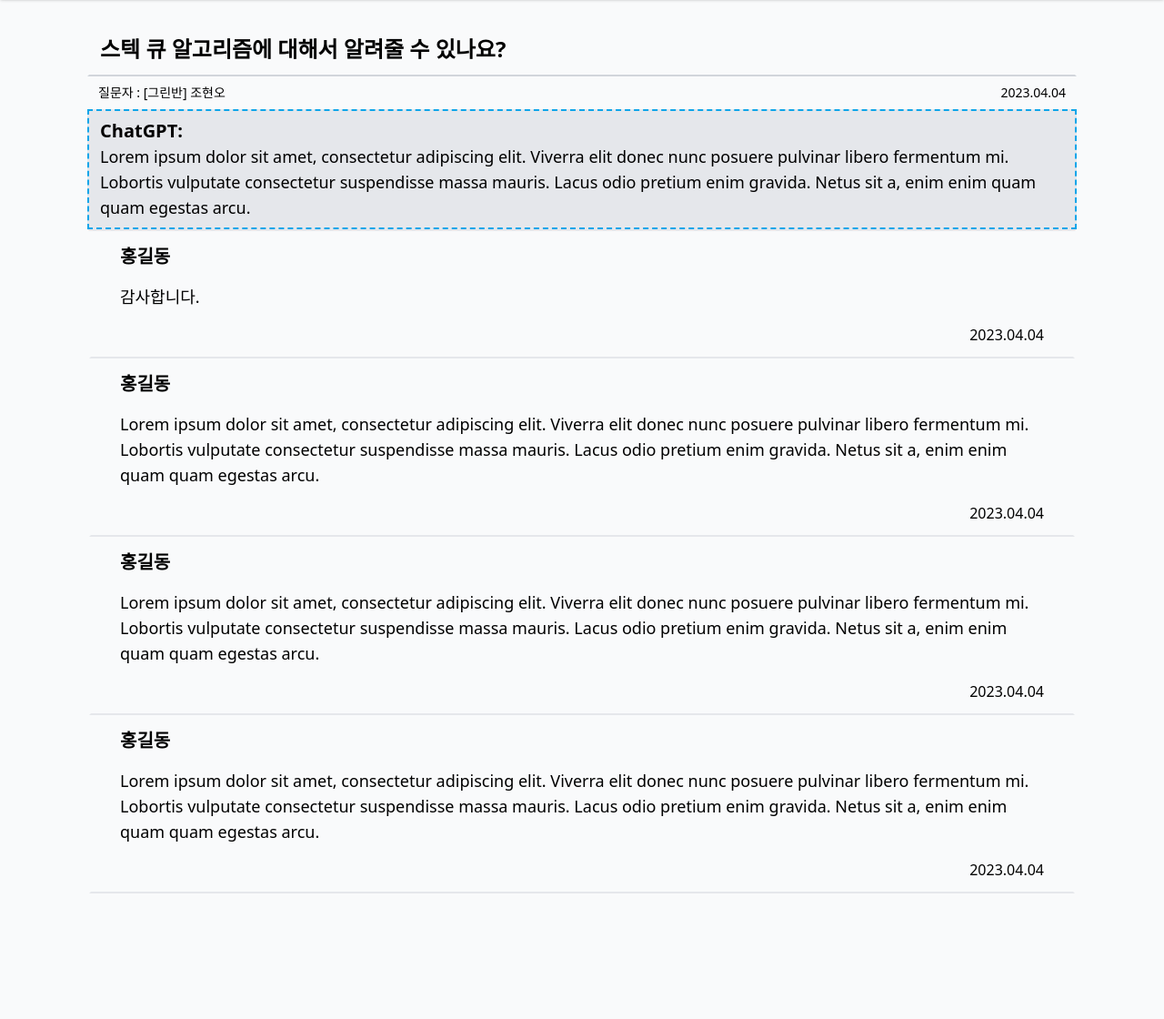
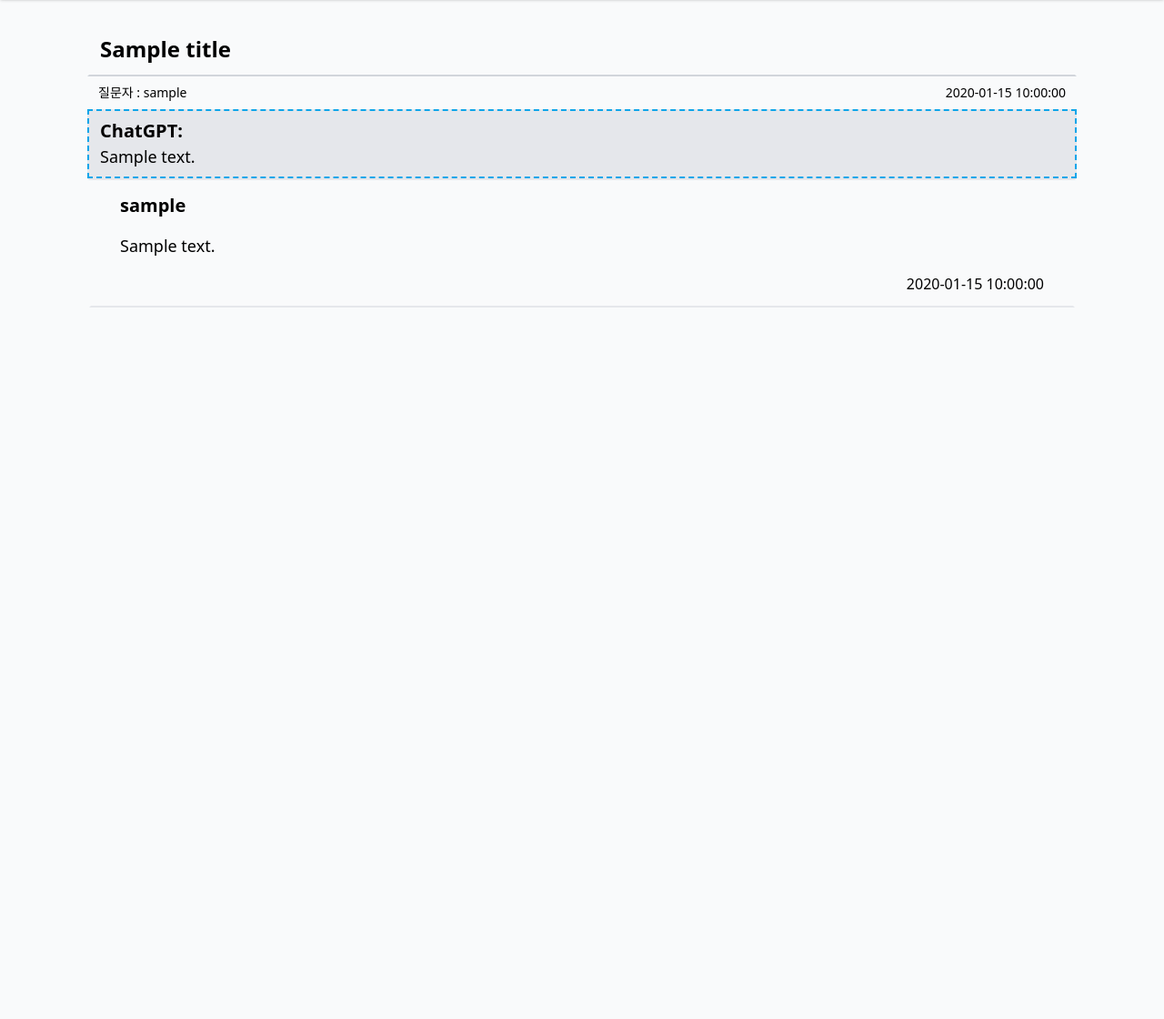
Before and after one commit to krafton-jungle-AEIOU-mini-project/JungleWiki, a Flask app: template templates/detail.html in a window 1280 px wide. Shown: the part 96-1216 px from the top of the page at 91% size. After the commit the page ends 434 px from the top, so only its background shows below. Run offline with Flask 3, Linux system fonts and the light colour scheme; the template is opened without the code that fills it: most values are stand-ins (such as "Sample title", 1, 10 or a date in 2020); some libraries are stand-ins or nearby versions.

Commit message:
[#3] Feat: detail front view

```diff
--- a/templates/detail.html
+++ b/templates/detail.html
@@ -3,27 +3,30 @@
 {% block title %}상세페이지{%endblock %}
 
 {% block script %}
+
+{% if isLogin == True %}
 <script>
-  $(document).ready(function () {
-    readAsk()
-  });
-
-  function readAsk() {
-    // $.ajax({
-    //   type: 'GET',
-    //   url: `/api/ask/${id}`,
-    //   data: {},
-    //   success: function (response) {
-    //     let ask = response['ask'];
-    //     let title = ask['title'];
-    //     let content = ask['content'];
-    //     let nickname = ask['nickname'];
-    //     let date = new Date(ask['date']);
-    //     setAskCard(title, content, nickname, date);
-    //   },
-    // });
+  function createComment() {
+    event.preventDefault();
+    let myComment = $('#myComment').val();
+    $('#myComment').val('');
+    $.ajax({
+      type: 'POST',
+      url: `/api/ask/642da906d57e19b6ce994410/comment/create`,
+      data: {
+        'comment': myComment,
+      },
+      success: function (response) {
+        alert(response['msg']);
+        if (response['result'] == 'success') {
+          window.location.reload();
+        }
+      },
+    });
   }
 </script>
+
+{% endif %}
 {% endblock %}
 
 {% block head %}
@@ -37,62 +40,35 @@
 <div class="important flex flex-col w-full items-center pb-32">
   <div class="flex flex-col w-full py-2">
     <div class="w-full border-2 border-transparent border-b-gray-300">
-      <p class="text-2xl font-bold px-3 py-3">스텍 큐 알고리즘에 대해서 알려줄 수 있나요?</p>
+      <p class="text-2xl font-bold px-3 py-3">{{title}}</p>
     </div>
     <div class="w-full flex justify-between py-2">
-      <p class="text-sm px-3">질문자 : [그린반] 조현오</p>
-      <p class="text-sm px-3">2023.04.04</p>
+      <p class="text-sm px-3">질문자 : {{nickname}}</p>
+      <p class="text-sm px-3">{{date}}</p>
     </div>
     <div class="w-full flex flex-col px-3 py-2 border-dashed border-2 border-sky-500 bg-gray-200">
       <p class="text-xl font-bold">ChatGPT:</p>
-      <p class="text-lg">Lorem ipsum dolor sit amet, consectetur adipiscing elit. Viverra elit donec nunc posuere
-        pulvinar libero fermentum mi. Lobortis vulputate consectetur suspendisse massa mauris. Lacus odio pretium enim
-        gravida. Netus sit a, enim enim quam quam egestas arcu.</p>
+      <p class="text-lg">{{content}}</p>
     </div>
     {% if isLogin == True %}
-    <form class="flex w-full gap-x-4 my-5">
-      <input id="question" name="question" type="text" autocomplete="off" required
+    <form onsubmit="createComment()" class="flex w-full gap-x-4 my-5">
+      <input id="myComment" name="myComment" type="text" autocomplete="off" required
         class="flex-auto rounded-md border-0 bg-white/5 px-3.5 py-2 text-zinc shadow-sm ring-1 ring-inset ring-black/10 focus:ring-2 focus:ring-inset focus:ring-zinc-500 sm:text-sm sm:leading-6"
         placeholder="답변을 도와주세요! ChatGPT 친구가 정확하지 않아요!">
       <button type="submit"
         class="flex-none rounded-md bg-zinc-500 px-3.5 py-2.5 text-sm font-semibold text-white shadow-sm hover:bg-zinc-400 focus-visible:outline focus-visible:outline-2 focus-visible:outline-offset-2 focus-visible:outline-zinc-500">답글달기</button>
     </form>
     {%endif%}
-    <div class="flex flex-col border-2 border-transparent border-t-gray-200">
+    <div id="comment-list" class="flex flex-col border-2 border-transparent border-t-gray-200">
+      {% for comment in commentData %}
       <div class="px-8 py-3 space-y-4 border-2 border-transparent border-b-gray-200">
-        <p class="text-xl font-bold">홍길동</p>
-        <p class="text-lg">감사합니다.</p>
+        <p class="text-xl font-bold">{{comment['nickname']}}</p>
+        <p class="text-lg">{{comment['comment']}}</p>
         <p class="text-right">
-          2023.04.04
+          {{comment['date']}}
         </p>
       </div>
-      <div class="px-8 py-3 space-y-4 border-2 border-transparent border-b-gray-200">
-        <p class="text-xl font-bold">홍길동</p>
-        <p class="text-lg">Lorem ipsum dolor sit amet, consectetur adipiscing elit. Viverra elit donec nunc posuere
-          pulvinar libero fermentum mi. Lobortis vulputate consectetur suspendisse massa mauris. Lacus odio pretium enim
-          gravida. Netus sit a, enim enim quam quam egestas arcu.</p>
-        <p class="text-right">
-          2023.04.04
-        </p>
-      </div>
-      <div class="px-8 py-3 space-y-4 border-2 border-transparent border-b-gray-200">
-        <p class="text-xl font-bold">홍길동</p>
-        <p class="text-lg">Lorem ipsum dolor sit amet, consectetur adipiscing elit. Viverra elit donec nunc posuere
-          pulvinar libero fermentum mi. Lobortis vulputate consectetur suspendisse massa mauris. Lacus odio pretium enim
-          gravida. Netus sit a, enim enim quam quam egestas arcu.</p>
-        <p class="text-right">
-          2023.04.04
-        </p>
-      </div>
-      <div class="px-8 py-3 space-y-4 border-2 border-transparent border-b-gray-200">
-        <p class="text-xl font-bold">홍길동</p>
-        <p class="text-lg">Lorem ipsum dolor sit amet, consectetur adipiscing elit. Viverra elit donec nunc posuere
-          pulvinar libero fermentum mi. Lobortis vulputate consectetur suspendisse massa mauris. Lacus odio pretium enim
-          gravida. Netus sit a, enim enim quam quam egestas arcu.</p>
-        <p class="text-right">
-          2023.04.04
-        </p>
-      </div>
+      {% endfor %}
     </div>
   </div>
 </div>
```
